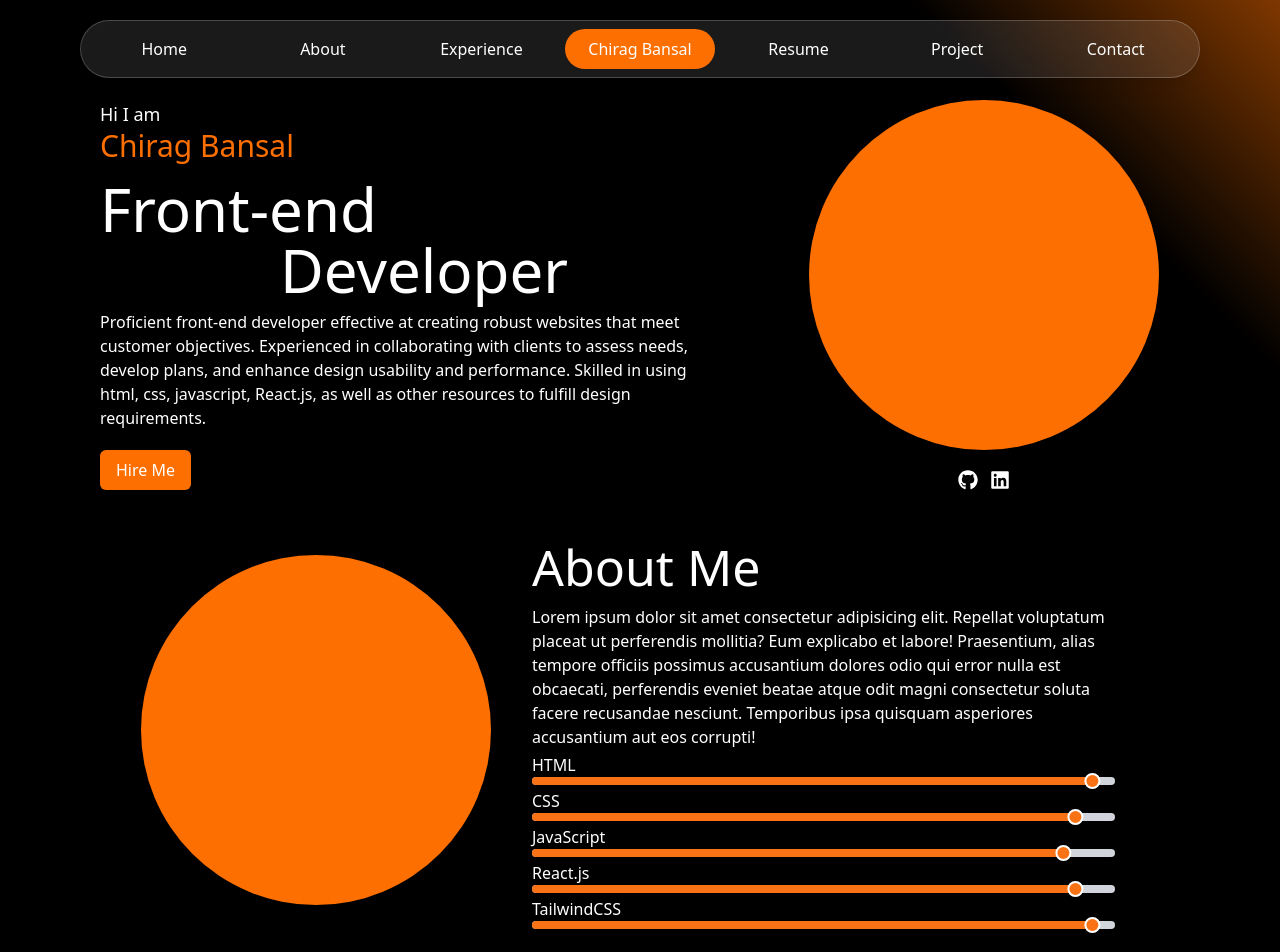
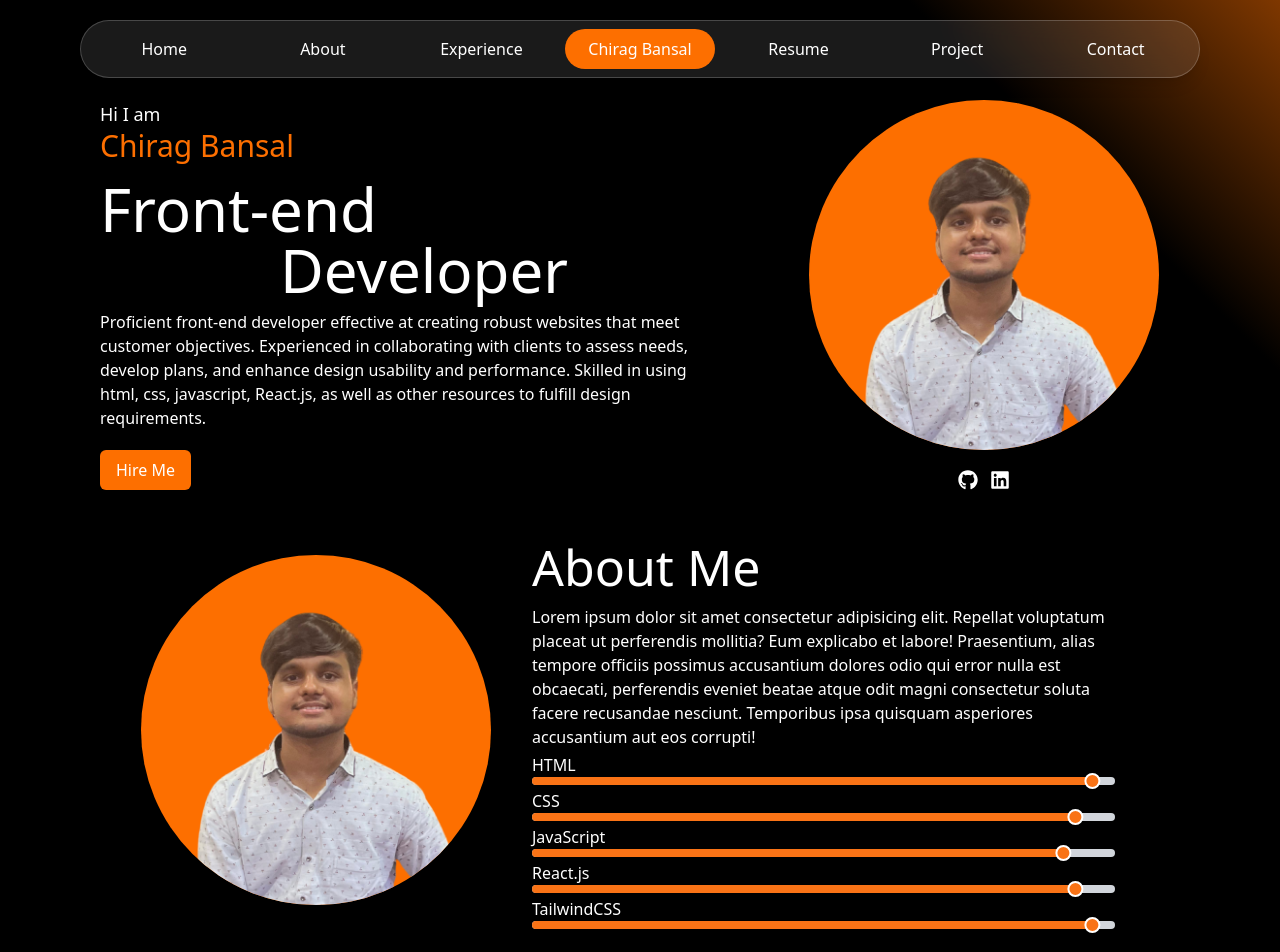
Before and after one commit to ChiragBansal-tech/Portfolio, a React (Vite) app: page / in a window 1280 px wide. Shown: the top 952 px of the page. Built offline with nearby package versions, Linux system fonts and the light colour scheme.

Commit message:
Add files via upload

```diff
--- a/src/Sections/About.jsx
+++ b/src/Sections/About.jsx
@@ -5,7 +5,12 @@ const About = () => {
     return (
         <div className='grid grid-cols-[40%_60%]'>
             <div className='flex justify-center items-center'>
-                <div className='bg-orange1 w-[350px] h-[350px] rounded-full'></div>
+                <div className='bg-orange1 w-[350px] h-[350px] rounded-full'>
+                    <img
+                        src='/PI-1.png'
+                        className='z-100 rounded-full'
+                    />
+                </div>
             </div>
             <div>
                 <h1 className='text-[50px]'>About Me</h1>
--- a/src/Sections/Main.jsx
+++ b/src/Sections/Main.jsx
@@ -28,7 +28,12 @@ const Main = () => {
                 </button>
             </div>
             <div className='flex flex-col justify-center items-center gap-5'>
-                <div className='bg-orange1 w-[350px] h-[350px] rounded-full'></div>
+                <div className='bg-orange1 w-[350px] h-[350px] rounded-full'>
+                    <img
+                        src='/PI-1.png'
+                        className='z-100 rounded-full'
+                    />
+                </div>
                 <div className='flex justify-center gap-3'>
                     <a href="https://github.com/ChiragBansal-tech" target="_blank" rel="noopener noreferrer">
                         <div className='hover:underline hover:text-orange1 text-xl'>
@@ -60,7 +65,7 @@ const Main = () => {
                                 Close
                             </button>
                             <a
-                                href="/path/to/your-resume.pdf" // Replace with the actual path to your resume PDF
+                                href="/path/to/your-resume.pdf"
                                 download="Chirag_Bansal_Resume.pdf"
                                 className="bg-orange1 hover:bg-orange-500 text-white py-2 px-4 rounded"
                             >
```
Also changed, not shown: public/PI-1.png (added).
